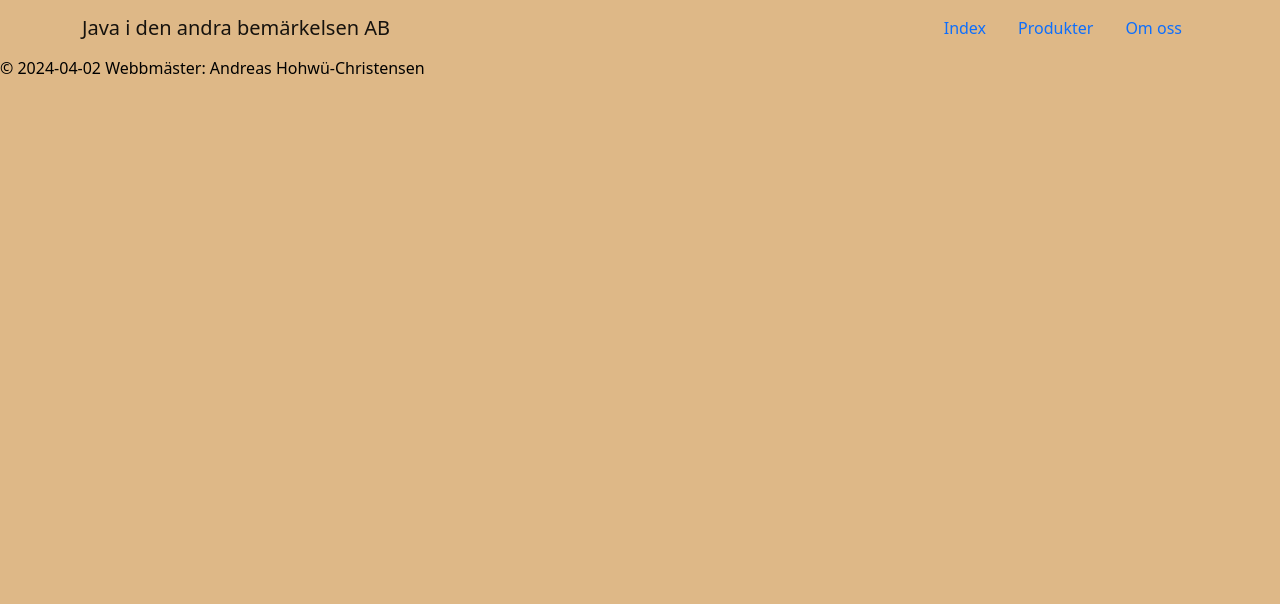
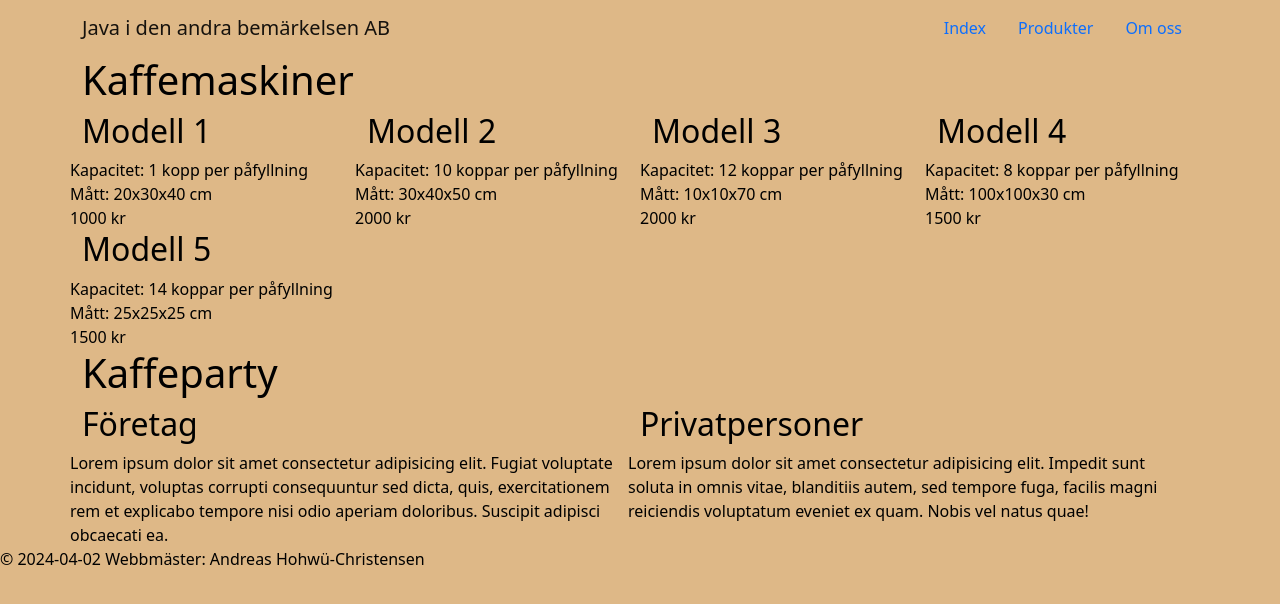
Before and after one commit to AndreasHC/DotnetExercise8, a plain HTML site: page produkter.html in a window 1280 px wide. Drawn offline with nearby package versions, Linux system fonts and the light colour scheme.

Commit message:
Contents of product page

```diff
--- a/produkter.html
+++ b/produkter.html
@@ -1,34 +1,141 @@
 <!DOCTYPE html>
 <html lang="sv">
+
 <head>
     <meta charset="UTF-8">
     <meta name="viewport" content="width=device-width, initial-scale=1.0">
     <title>Produkter</title>
-    <link href="https://cdn.jsdelivr.net/npm/bootstrap@5.2.3/dist/css/bootstrap.min.css" rel="stylesheet" integrity="sha384-rbsA2VBKQhggwzxH7pPCaAqO46MgnOM80zW1RWuH61DGLwZJEdK2Kadq2F9CUG65" crossorigin="anonymous">
+    <link href="https://cdn.jsdelivr.net/npm/bootstrap@5.2.3/dist/css/bootstrap.min.css" rel="stylesheet"
+        integrity="sha384-rbsA2VBKQhggwzxH7pPCaAqO46MgnOM80zW1RWuH61DGLwZJEdK2Kadq2F9CUG65" crossorigin="anonymous">
     <link rel="stylesheet" href="style.css" />
 </head>
+
 <body>
     <header>
-        <nav class = "navbar">
-            <div class = "container">
-                <a class = "navbar-brand" href = "index.html">Java i den andra bemärkelsen AB</a>
-                <ul class = "nav">
-                    <li class = "nav-item">
-                        <a class = "nav-link" href ="index.html">Index</a>
+        <nav class="navbar">
+            <div class="container">
+                <a class="navbar-brand" href="index.html">Java i den andra bemärkelsen AB</a>
+                <ul class="nav">
+                    <li class="nav-item">
+                        <a class="nav-link" href="index.html">Index</a>
                     </li>
-                    <li class = "nav-item">
-                        <a class = "nav-link" href ="produkter.html">Produkter</a>
+                    <li class="nav-item">
+                        <a class="nav-link" href="produkter.html">Produkter</a>
                     </li>
-                    <li class = "nav-item">
-                        <a class = "nav-link" href ="om_oss.html">Om oss</a>
+                    <li class="nav-item">
+                        <a class="nav-link" href="om_oss.html">Om oss</a>
                     </li>
                 </ul>
-              </div>
-          </nav>
+            </div>
+        </nav>
     </header>
+    <main class="container" role="main">
+        <div class="row">
+            <h1>Kaffemaskiner</h1>
+            <div class="col-12 col-sm-6 col-md-4 col-lg-3">
+                <div class="row">
+                    <h2>Modell 1</h2>
+                </div>
+                <div class="row">
+                    Kapacitet: 1 kopp per påfyllning
+                </div>
+                <div class="row">
+                    Mått: 20x30x40 cm
+                </div>
+                <div class=row>
+                    1000 kr
+                </div>
+            </div>
+            <div class="col-12 col-sm-6 col-md-4 col-lg-3">
+                <div class="row">
+                    <h2>Modell 2</h2>
+                </div>
+                <div class="row">
+                    Kapacitet: 10 koppar per påfyllning
+                </div>
+                <div class="row">
+                    Mått: 30x40x50 cm
+                </div>
+                <div class=row>
+                    2000 kr
+                </div>
+            </div>
+            <div class="col-12 col-sm-6 col-md-4 col-lg-3">
+                <div class="row">
+                    <h2>Modell 3</h2>
+                </div>
+                <div class="row">
+                    Kapacitet: 12 koppar per påfyllning
+                </div>
+                <div class="row">
+                    Mått: 10x10x70 cm
+                </div>
+                <div class=row>
+                    2000 kr
+                </div>
+            </div>
+            <div class="col-12 col-sm-6 col-md-4 col-lg-3">
+                <div class="row">
+                    <h2>Modell 4</h2>
+                </div>
+                <div class="row">
+                    Kapacitet: 8 koppar per påfyllning
+                </div>
+                <div class="row">
+                    Mått: 100x100x30 cm
+                </div>
+                <div class=row>
+                    1500 kr
+                </div>
+            </div>
+            <div class="col-12 col-sm-6 col-md-4 col-lg-3">
+                <div class="row">
+                    <h2>Modell 5</h2>
+                </div>
+                <div class="row">
+                    Kapacitet: 14 koppar per påfyllning
+                </div>
+                <div class="row">
+                    Mått: 25x25x25 cm
+                </div>
+                <div class=row>
+                    1500 kr
+                </div>
+            </div>
+        </div>
+        <div class="row">
+            <div class="row">
+                <h1>Kaffeparty</h1>
+            </div>
+            <div class="row">
+                <div class="col-12 col-sm-6">
+                    <div class="row">
+                        <h2>Företag</h2>
+                    </div>
+                    <div class="row">
+                        Lorem ipsum dolor sit amet consectetur adipisicing elit. Fugiat voluptate incidunt, voluptas
+                        corrupti consequuntur sed dicta, quis, exercitationem rem et explicabo tempore nisi odio aperiam
+                        doloribus. Suscipit adipisci obcaecati ea.
+                    </div>
+                </div>
+                <div class="col-12 col-sm-6">
+                    <div class="row">
+                        <h2>Privatpersoner</h2>
+                    </div>
+                    <div class="row">
+                        Lorem ipsum dolor sit amet consectetur adipisicing elit. Impedit sunt soluta in omnis vitae,
+                        blanditiis autem, sed tempore fuga, facilis magni reiciendis voluptatum eveniet ex quam. Nobis
+                        vel natus quae!
+                    </div>
+
+                </div>
+            </div>
+        </div>
+    </main>
     <footer>
         &copy; 2024-04-02 Webbmäster: Andreas Hohwü-Christensen
     </footer>
 
 </body>
+
 </html>
```
